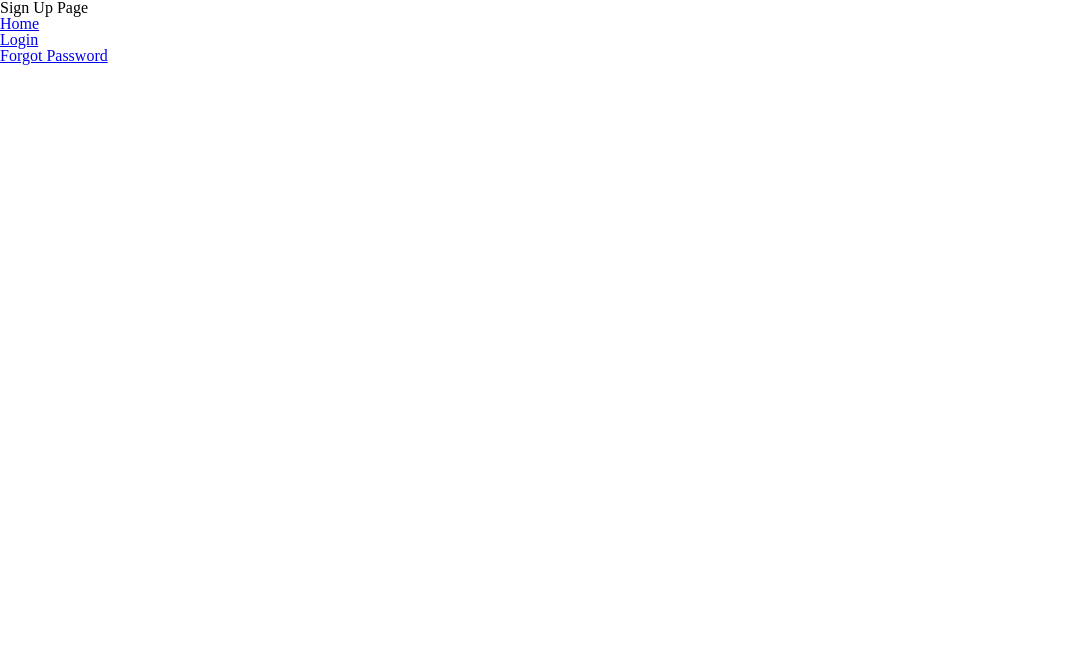
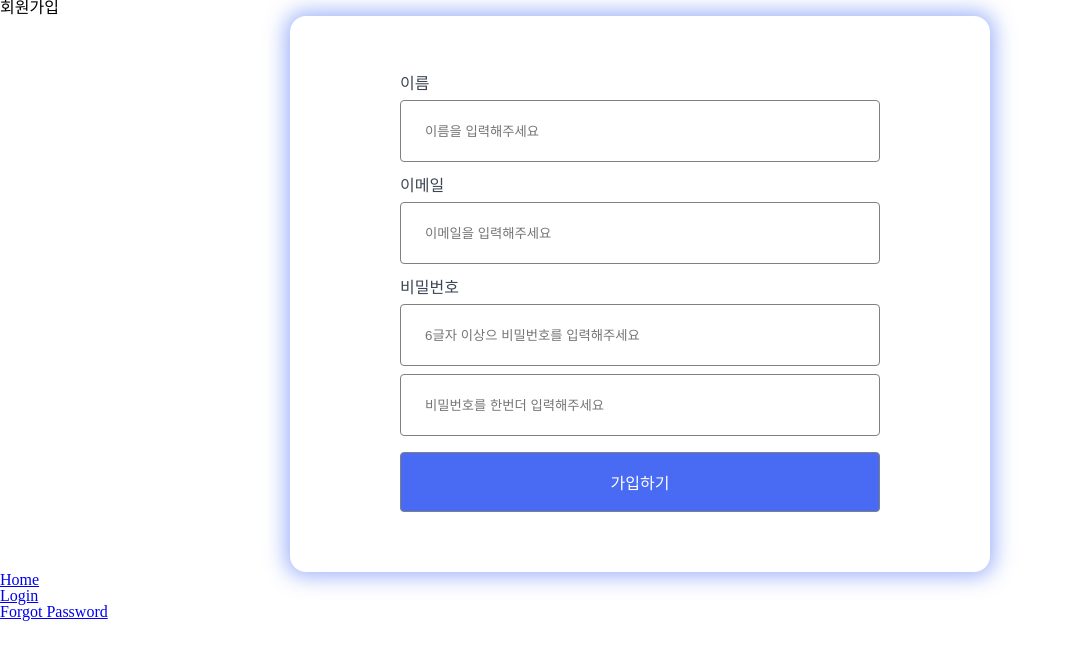
Before and after one commit to Improved-Lion/Login_DONGAPPLE, a React app: page /signup in a window 1280 px wide. Shown: the top 660 px of the page, without its empty margins (0-1069 px from the left). Built offline with nearby package versions, Linux system fonts and the light colour scheme; the HTML template or start-up script is replaced by a standard one.

Commit message:
✨ 회원가입 페이지 마크업 및 스타일링

```diff
--- a/src/pages/Signup.tsx
+++ b/src/pages/Signup.tsx
@@ -1,10 +1,118 @@
 import React from 'react';
 import { Link } from 'react-router-dom';
+import styled from 'styled-components';
+
+const Container = styled.div`
+  padding: 3.75rem 6.875rem;
+  margin: auto;
+  // border: 0.0625rem solid black;
+  border-radius: 1rem;
+  box-shadow: 0 0 20px 5px rgba(71, 111, 243, 0.5);
+  max-width: 30rem;
+  display: flex;
+  flex-direction: column;
+  gap: 2rem;
+  align-items: center;
+`;
+
+const Form = styled.form`
+  display: flex;
+  flex-direction: column;
+  gap: 1rem;
+  width: 100%;
+  & input:focus ~ label {
+    color: #496bf3;
+  }
+`;
+
+const InputWrapper = styled.div`
+  display: flex;
+  flex-direction: column;
+  gap: 0.5rem;
+  position: relative;
+
+  &:focus-within label {
+    color: #496bf3;
+  }
+`;
+
+const StyledLabel = styled.label`
+  display: flex;
+  flex-direction: column;
+  gap: 0.5rem;
+  color: #3e4654;
+  font-size: 1rem;
+  cursor: pointer;
+`;
+
+const StyledInput = styled.input`
+  padding: 0 1.5rem;
+  border: 1px solid gray;
+  border-radius: 4px;
+  height: 3.75rem;
+  &:focus {
+    border: 1px solid #496bf3;
+    box-shadow: 0 0 0 2px rgba(73, 107, 243, 0.9);
+    outline: none;
+  }
+`;
+
+const StyledSubmit = styled.input`
+  font-size: 1rem;
+  padding: 0 1.5rem;
+  border: 1px solid gray;
+  border-radius: 4px;
+  height: 3.75rem;
+  background-color: #496bf3;
+  color: #fff;
+
+  transition:
+    background-color 0.2s ease,
+    border-color 0.2s ease;
+  &:hover {
+    background-color: #2548d2;
+  }
+`;
 
 const Signup: React.FC = () => {
   return (
-    <div>
-      <h1>Sign Up Page</h1>
+    <>
+      <h1>회원가입</h1>
+      <Container>
+        <Form>
+          <InputWrapper>
+            <StyledLabel>이름</StyledLabel>
+            <StyledInput
+              type="string"
+              id="name"
+              placeholder="이름을 입력해주세요"
+            />
+          </InputWrapper>
+          <InputWrapper>
+            <StyledLabel>이메일</StyledLabel>
+            <StyledInput
+              type="email"
+              id="email"
+              placeholder="이메일을 입력해주세요"
+            />
+          </InputWrapper>
+          <InputWrapper>
+            <StyledLabel>비밀번호</StyledLabel>
+            <StyledInput
+              type="password"
+              id="password"
+              placeholder="6글자 이상으 비밀번호를 입력해주세요"
+            />
+            <StyledInput
+              type="password"
+              id="password"
+              placeholder="비밀번호를 한번더 입력해주세요"
+            />
+          </InputWrapper>
+          <StyledSubmit type="submit" value={'가입하기'} />
+        </Form>
+      </Container>
+
       <nav>
         <ul>
           <li>
@@ -18,7 +126,7 @@ const Signup: React.FC = () => {
           </li>
         </ul>
       </nav>
-    </div>
+    </>
   );
 };
 
```
